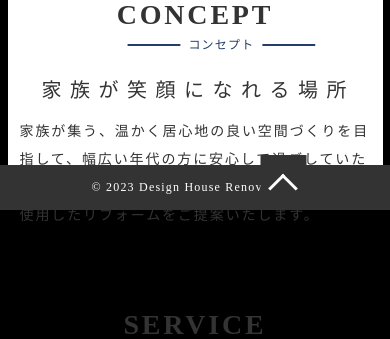
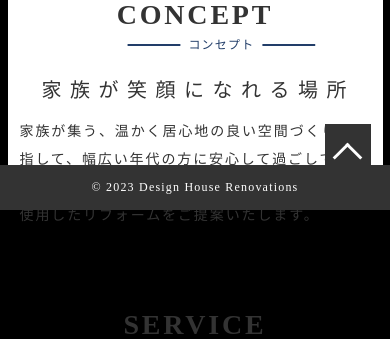
Before and after one commit to nishigahiraki/forPortfolio, a PHP site: page / in a window 390 px wide. Shown: the part 634-973 px from the top of the page. Run offline with PHP 8.4, Linux system fonts and the light colour scheme.

Commit message:
Add files via upload

```diff
--- a/reformPage/styles/style.css
+++ b/reformPage/styles/style.css
@@ -2606,14 +2606,22 @@ footer>div.myPins>p {
 
 	/*** footer ***/
 	footer>section.pageTop {
-		width: 375px;
-		left: calc((100vw - 375px) / 2);
+		width: 100%;
+		max-width: 375px;
+		position: relative;
+	}
+	footer>section.pageTop>a {
+		width: 46px;
+		position: absolute;
+		left: auto; top: auto;
+		right: 12px; bottom: -5px;
 	}
 	/*** pageTop ***/
 	footer>section.pageTop>a>div.toTop {
 		/** ベース **/
 		width: 46px; height: 46px;
-		right: 12px; bottom: 0px;
+		left: 0px; top: 0px;
+		right: 0px; bottom: 0px;
 	}
 	footer>section.pageTop>a>div.toTop::before {
 		/** ^マークL **/
```
